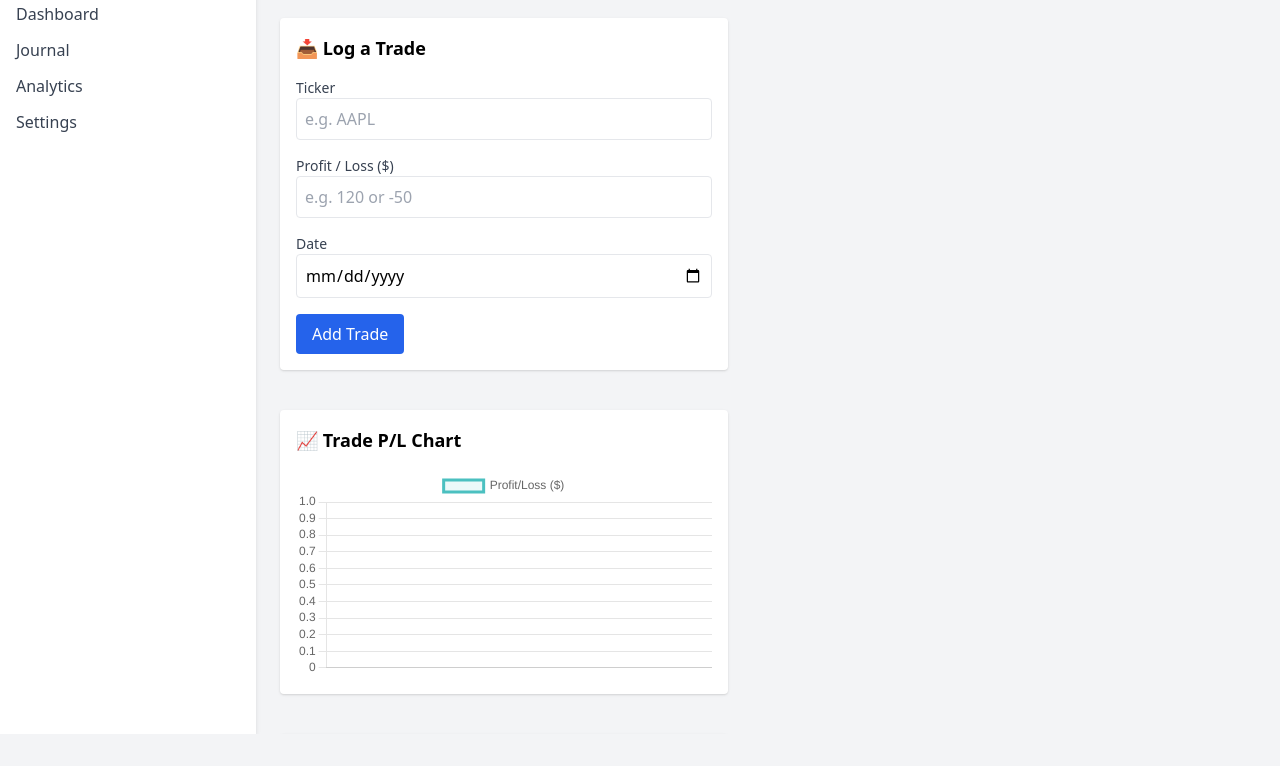
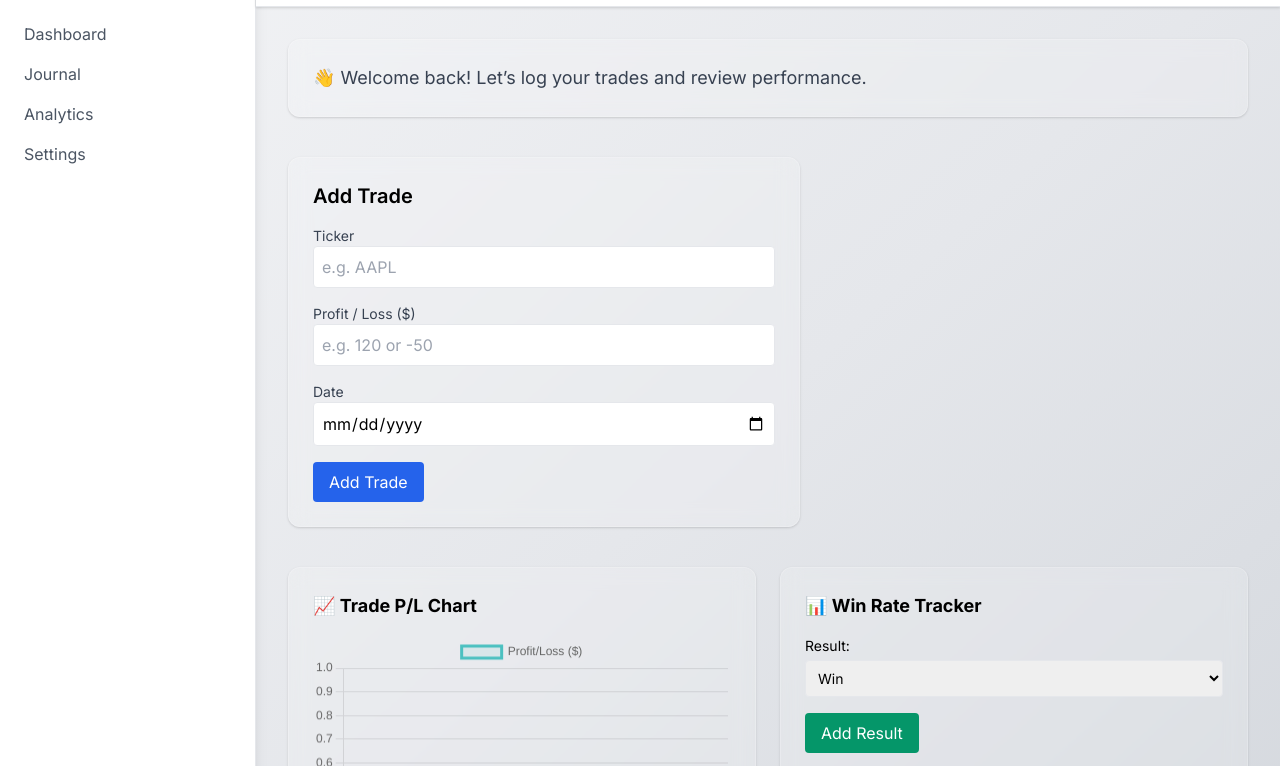
Before and after one commit to bananamama9691/tradejournal, a plain HTML site: page index.html in a window 1280 px wide. Shown: the part 66-832 px from the top of the page. Before the commit the page ends 800 px from the top, so only its background shows below. Drawn offline with nearby package versions, Linux system fonts and the light colour scheme.

Commit message:
Update index.html

```diff
--- a/index.html
+++ b/index.html
@@ -3,46 +3,52 @@
 <head>
   <meta charset="UTF-8" />
   <meta name="viewport" content="width=device-width, initial-scale=1.0" />
-  <title>Trade Journal</title>
-
-  <!-- ✅ Load Chart.js first -->
+  <title>Trade Journal - Dashboard</title>
   <script src="https://cdn.jsdelivr.net/npm/chart.js"></script>
-
-  <!-- ✅ Load your JavaScript -->
   <script src="script.js" defer></script>
-
-  <!-- ✅ Tailwind CSS -->
   <link href="https://cdn.jsdelivr.net/npm/tailwindcss@2.2.19/dist/tailwind.min.css" rel="stylesheet">
+  <link href="https://fonts.googleapis.com/css2?family=Inter:wght@400;600;700&display=swap" rel="stylesheet">
+  <style>
+    body {
+      font-family: 'Inter', sans-serif;
+    }
+    .glass {
+      background: rgba(255, 255, 255, 0.15);
+      backdrop-filter: blur(10px);
+      border: 1px solid rgba(255, 255, 255, 0.2);
+    }
+  </style>
 </head>
-<body class="bg-gray-100">
-
-  <div class="flex h-screen">
-
+<body class="bg-gradient-to-br from-gray-100 via-gray-200 to-gray-300 min-h-screen">
+  <div class="flex min-h-screen">
     <!-- Sidebar -->
-    <aside class="w-64 bg-white shadow-md p-4">
-      <h2 class="text-xl font-bold mb-6">TradeTracker</h2>
-      <nav class="space-y-3">
-        <a href="#" class="block text-gray-700 hover:text-black">Dashboard</a>
-        <a href="#" class="block text-gray-700 hover:text-black">Journal</a>
-        <a href="#" class="block text-gray-700 hover:text-black">Analytics</a>
-        <a href="#" class="block text-gray-700 hover:text-black">Settings</a>
+    <aside class="w-64 bg-white shadow-lg p-6 border-r">
+      <h2 class="text-2xl font-bold text-gray-800 mb-8">📘 TradeTracker</h2>
+      <nav class="space-y-4">
+        <a href="#" class="block text-gray-600 hover:text-blue-600 font-medium">Dashboard</a>
+        <a href="#" class="block text-gray-600 hover:text-blue-600 font-medium">Journal</a>
+        <a href="#" class="block text-gray-600 hover:text-blue-600 font-medium">Analytics</a>
+        <a href="#" class="block text-gray-600 hover:text-blue-600 font-medium">Settings</a>
       </nav>
     </aside>
 
     <!-- Main Content -->
-    <div class="flex-1 flex flex-col overflow-y-auto">
-
+    <div class="flex-1 flex flex-col">
       <!-- Topbar -->
-      <header class="bg-white p-4 shadow">
-        <h1 class="text-xl font-semibold">Dashboard</h1>
+      <header class="bg-white border-b shadow p-5">
+        <h1 class="text-2xl font-semibold text-gray-800">Dashboard</h1>
       </header>
 
-      <!-- Main Area -->
-      <main class="flex-1 p-6 space-y-10">
+      <!-- Content Area -->
+      <main class="p-8 space-y-10">
+        <!-- Welcome Message -->
+        <div class="bg-white p-6 rounded-xl shadow glass">
+          <p class="text-gray-700 text-lg">👋 Welcome back! Let’s log your trades and review performance.</p>
+        </div>
 
-        <!-- Trade Form -->
-        <form id="trade-form" class="space-y-4 bg-white p-4 rounded shadow max-w-md">
-          <h2 class="text-lg font-bold">📥 Log a Trade</h2>
+        <!-- Trade Entry Form -->
+        <form id="trade-form" class="bg-white p-6 rounded-xl shadow glass max-w-lg space-y-4">
+          <h2 class="text-xl font-semibold mb-2">Add Trade</h2>
           <div>
             <label class="block text-sm font-medium text-gray-700">Ticker</label>
             <input type="text" id="ticker" class="w-full border p-2 rounded" placeholder="e.g. AAPL" required />
@@ -58,27 +64,26 @@
           <button type="submit" class="bg-blue-600 text-white px-4 py-2 rounded hover:bg-blue-700">Add Trade</button>
         </form>
 
-        <!-- Chart Section -->
-        <div class="max-w-md bg-white p-4 rounded shadow">
+        <!-- Chart + Stats Grid -->
+        <div class="grid md:grid-cols-2 gap-6">
+          <!-- Chart -->
+          <div class="bg-white p-6 rounded-xl shadow glass">
             <h2 class="text-lg font-bold mb-4">📈 Trade P/L Chart</h2>
-          <canvas id="plChart" width="400" height="200"></canvas>
+            <canvas id="plChart" height="200"></canvas>
           </div>
 
-        <!-- Trade Entries -->
-        <div id="trade-list" class="space-y-2 max-w-md"></div>
-
           <!-- Win Rate Tracker -->
-        <div class="bg-white p-4 rounded shadow max-w-md">
+          <div class="bg-white p-6 rounded-xl shadow glass">
             <h2 class="text-lg font-bold mb-4">📊 Win Rate Tracker</h2>
             <form id="tradeForm" class="space-y-4">
-            <label class="block">
+              <label class="block text-sm">
                 Result:
                 <select id="tradeResult" class="w-full border p-2 rounded mt-1">
                   <option value="win">Win</option>
                   <option value="loss">Loss</option>
                 </select>
               </label>
-            <button type="submit" class="bg-green-600 text-white px-4 py-2 rounded hover:bg-green-700">Add Trade</button>
+              <button type="submit" class="bg-green-600 text-white px-4 py-2 rounded hover:bg-green-700">Add Result</button>
             </form>
 
             <div id="stats" class="mt-4 text-sm text-gray-800">
@@ -88,10 +93,15 @@
               <p>Win Rate: 0%</p>
             </div>
           </div>
+        </div>
 
+        <!-- Trade Logs -->
+        <div class="bg-white p-6 rounded-xl shadow glass max-w-lg">
+          <h2 class="text-lg font-bold mb-4">📄 Trade Log</h2>
+          <div id="trade-list" class="space-y-3"></div>
+        </div>
       </main>
     </div>
   </div>
-
 </body>
 </html>
```
Lines whose indentation alone changed are shown as unchanged.
